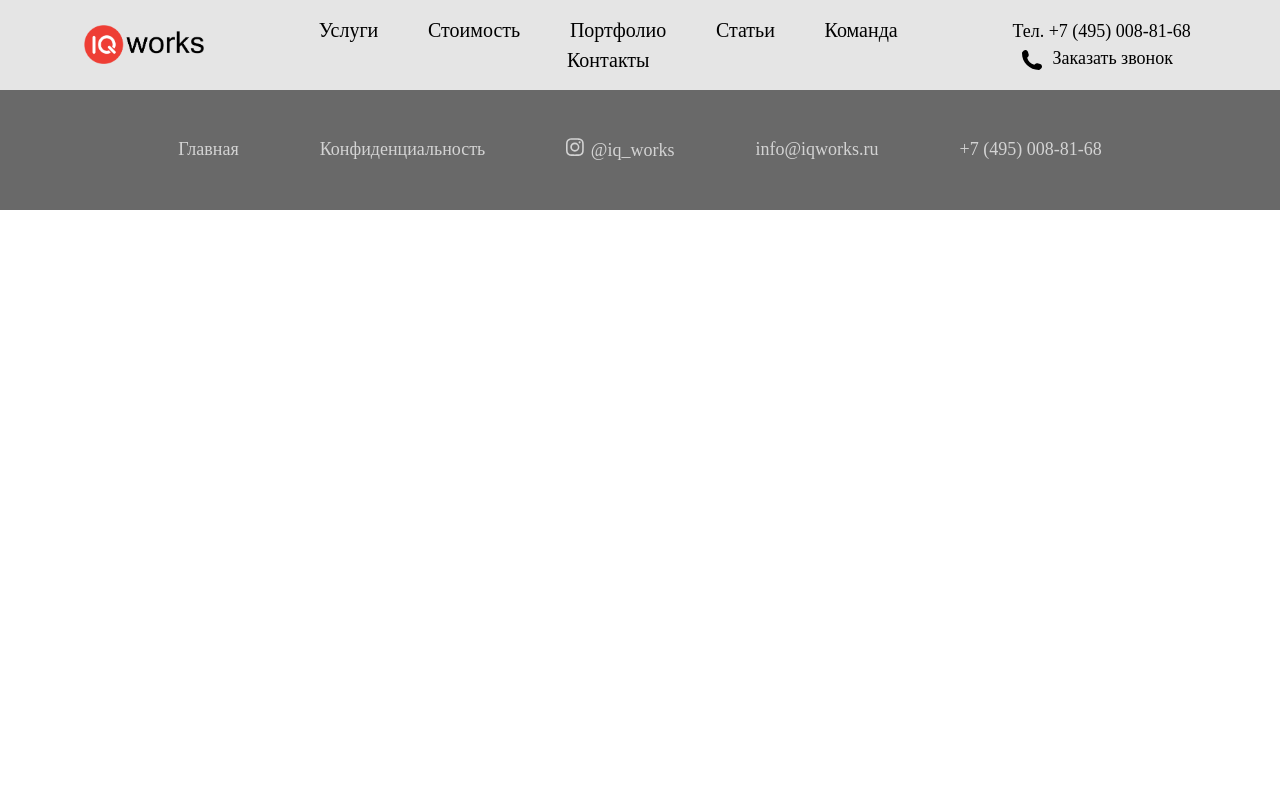
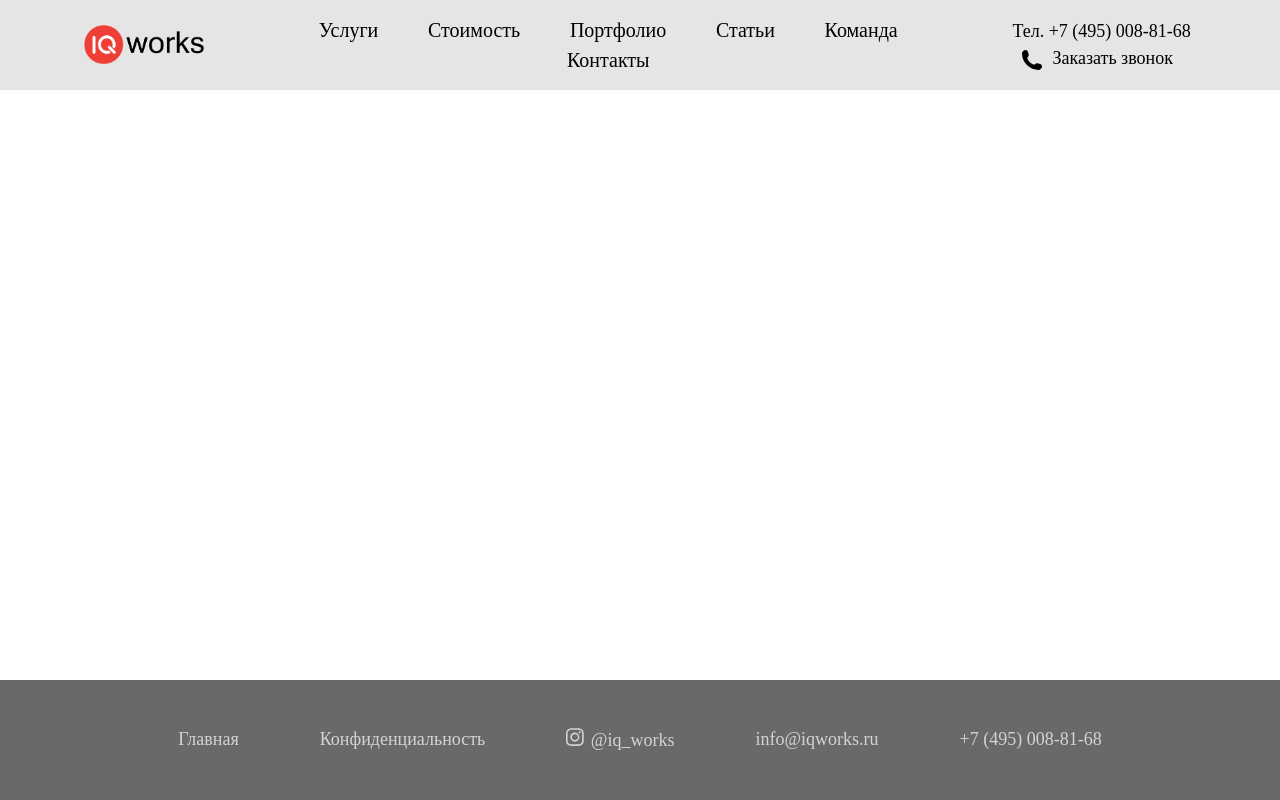
Before and after one commit to Husky022/IQworkers, a Django app: page /command/ in a window 1280 px wide. Run offline with Django 3.2, Linux system fonts and the light colour scheme; some libraries are stand-ins or nearby versions; some web fonts are replaced.

Commit message:
footer приклеян

```diff
--- a/mainapp/templates/mainapp/base.html
+++ b/mainapp/templates/mainapp/base.html
@@ -19,9 +19,11 @@
         <section>
             {% block content %}{% endblock %}
         </section>
-        {% block footer %}
-            {% include 'mainapp/includes/inc_footer.html' %}
-        {% endblock %}
+        <footer>
+            {% block footer %}
+                {% include 'mainapp/includes/inc_footer.html' %}
+            {% endblock %}
+        </footer>
         {% block js %}
             {% include 'mainapp/includes/inc_js.html' %}
         {% endblock %}
--- a/static/css/style.css
+++ b/static/css/style.css
@@ -37,16 +37,28 @@
 html{
     font-family: "Montserrat Light", serif;
     font-size: 18px;
+    height: 100%;
 
 }
 
 /* Set core body defaults */
 body {
-    min-height: 100vh;
     scroll-behavior: smooth;
     text-rendering: optimizeSpeed;
     line-height: 1.5;
+    display: flex;
+    flex-direction: column;
+    height: 100%;
 }
+
+header, footer{
+    flex: 0 0 auto;
+}
+
+section{
+    flex: 1 0 auto;
+}
+
 
 /* Remove list styles on ul, ol elements with a class attribute */
 ul[class],
@@ -92,7 +104,6 @@
     flex-direction: row;
     justify-content: space-evenly;
     align-items: center;
-
 }
 
 .container-menu{
@@ -195,8 +206,6 @@
     position: relative;
     margin: 100px 200px 100px 0;
 }
-
-
 
 .video-first-content{
     background-color: rgba(255, 255, 255, 1);
```
